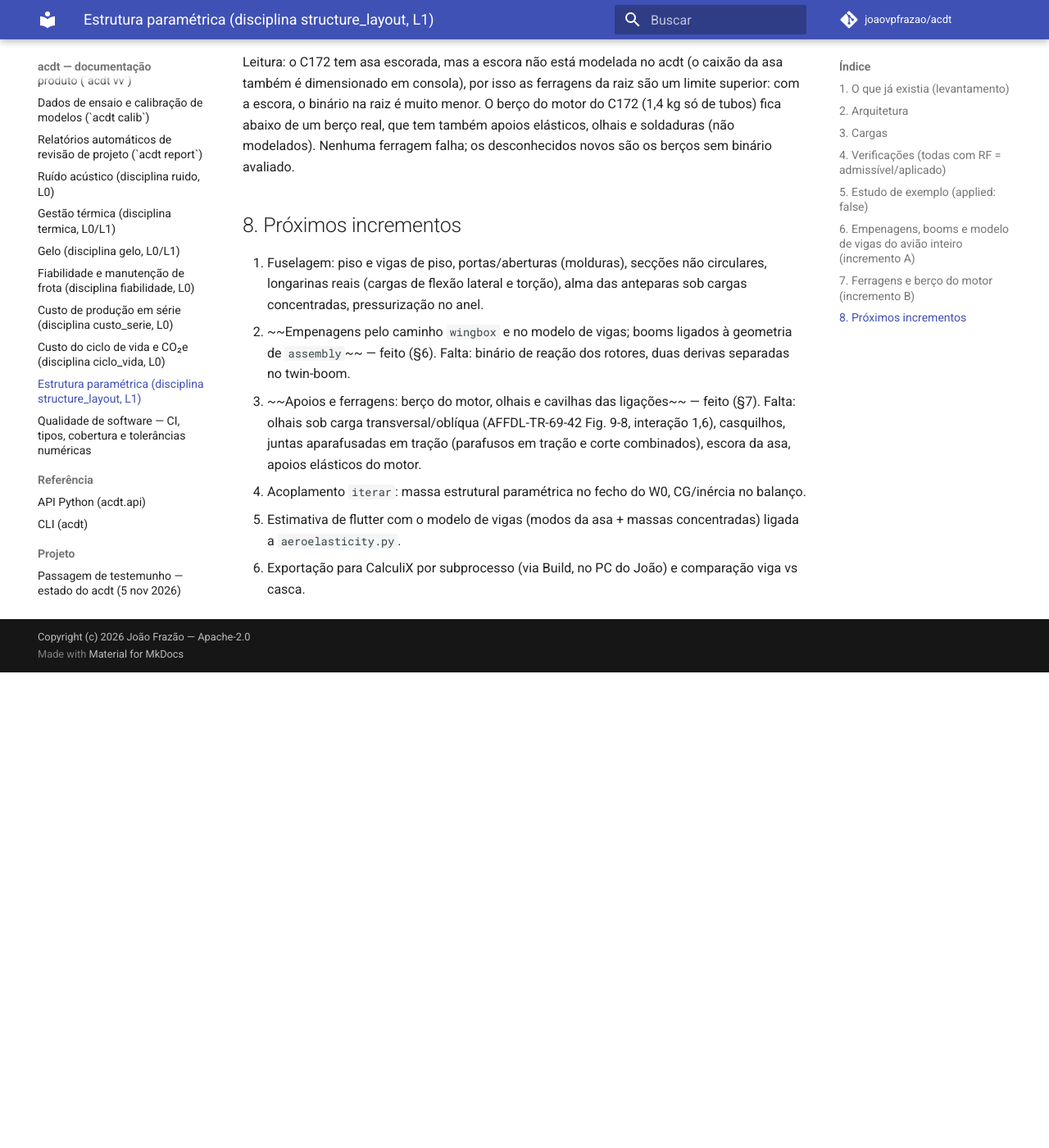
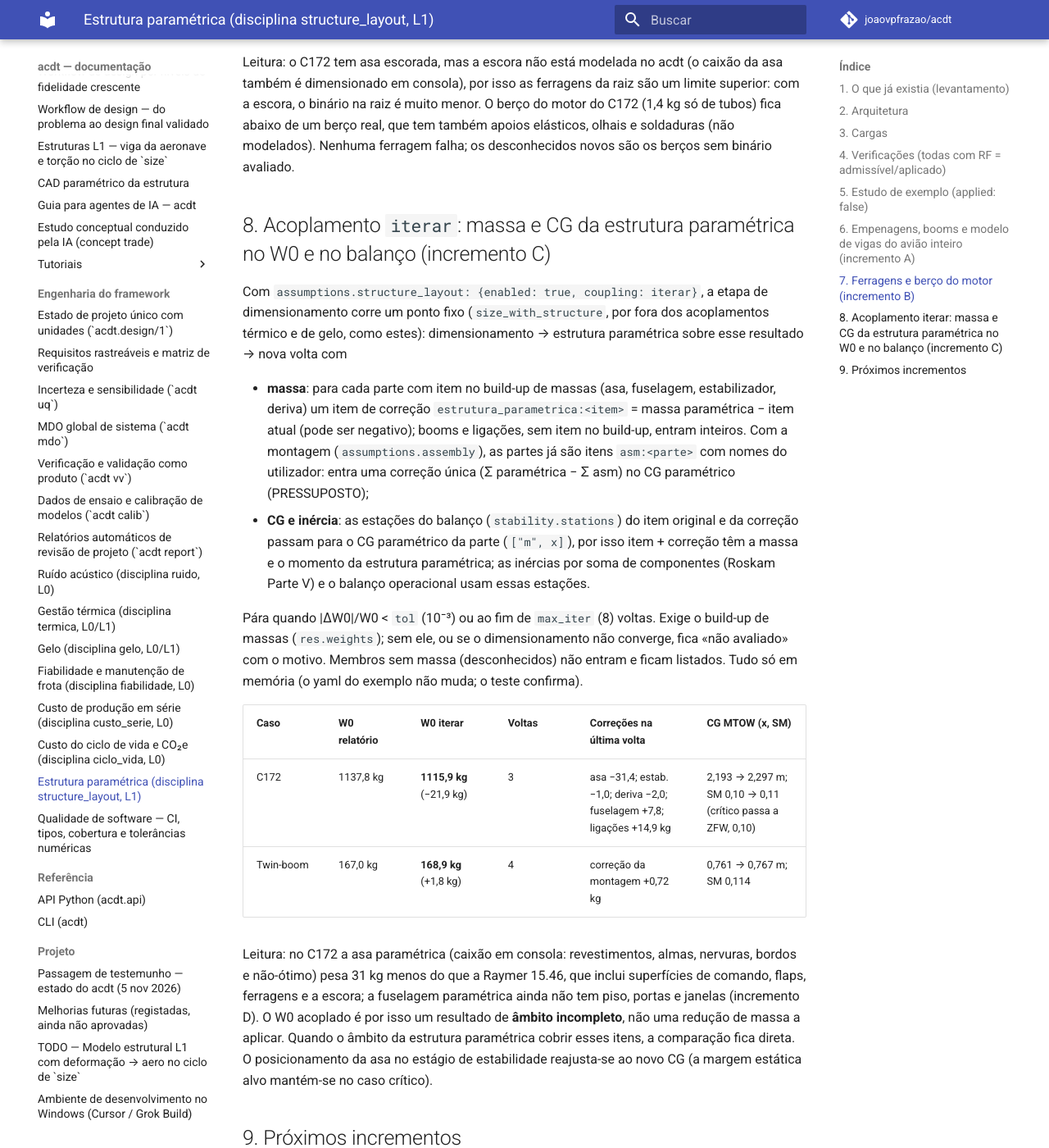
Before and after one commit to joaovpfrazao/acdt, an MkDocs documentation site: the page built from docs/ESTRUTURA_PARAMETRICA.md, in a window 1280 px wide and 1400 px high, scrolled down 8173 px. Shown: the whole window at 82% size. Built offline with MkDocs 1.6.1 and Material for MkDocs 9.7.7, drawn with Linux system fonts in a browser that asks for light colours; comment, search, counter and statistics services are not loaded; before the commit the page ends 8993 px from its top, so only the background shows below that; some of the changed text lies outside the part shown.

Commit message:
Estrutura paramétrica C: estudo e docs (§8, CAPABILITIES §55, HANDOFF)

```diff
--- a/docs/ESTRUTURA_PARAMETRICA.md
+++ b/docs/ESTRUTURA_PARAMETRICA.md
@@ -221,7 +221,37 @@ consola), por isso as ferragens da raiz são um limite superior: com a escora, o
 berço do motor do C172 (1,4 kg só de tubos) fica abaixo de um berço real, que tem também apoios elásticos, olhais e
 soldaduras (não modelados). Nenhuma ferragem falha; os desconhecidos novos são os berços sem binário avaliado.
 
-## 8. Próximos incrementos
+## 8. Acoplamento `iterar`: massa e CG da estrutura paramétrica no W0 e no balanço (incremento C)
+
+Com `assumptions.structure_layout: {enabled: true, coupling: iterar}`, a etapa de dimensionamento corre um ponto
+fixo (`size_with_structure`, por fora dos acoplamentos térmico e de gelo, como estes): dimensionamento →
+estrutura paramétrica sobre esse resultado → nova volta com
+
+* **massa**: para cada parte com item no build-up de massas (asa, fuselagem, estabilizador, deriva) um item de
+  correção `estrutura_parametrica:<item>` = massa paramétrica − item atual (pode ser negativo); booms e ligações, sem
+  item no build-up, entram inteiros. Com a montagem (`assumptions.assembly`), as partes já são itens `asm:<parte>` com
+  nomes do utilizador: entra uma correção única (Σ paramétrica − Σ asm) no CG paramétrico (PRESSUPOSTO);
+* **CG e inércia**: as estações do balanço (`stability.stations`) do item original e da correção passam para o CG
+  paramétrico da parte (`["m", x]`), por isso item + correção têm a massa e o momento da estrutura paramétrica; as
+  inércias por soma de componentes (Roskam Parte V) e o balanço operacional usam essas estações.
+
+Pára quando |ΔW0|/W0 < `tol` (10⁻³) ou ao fim de `max_iter` (8) voltas. Exige o build-up de massas (`res.weights`);
+sem ele, ou se o dimensionamento não converge, fica «não avaliado» com o motivo. Membros sem massa (desconhecidos)
+não entram e ficam listados. Tudo só em memória (o yaml do exemplo não muda; o teste confirma).
+
+| Caso | W0 relatório | W0 iterar | Voltas | Correções na última volta | CG MTOW (x, SM) |
+|---|---|---|---|---|---|
+| C172 | 1137,8 kg | **1115,9 kg** (−21,9 kg) | 3 | asa −31,4; estab. −1,0; deriva −2,0; fuselagem +7,8; ligações +14,9 kg | 2,193 → 2,297 m; SM 0,10 → 0,11 (crítico passa a ZFW, 0,10) |
+| Twin-boom | 167,0 kg | **168,9 kg** (+1,8 kg) | 4 | correção da montagem +0,72 kg | 0,761 → 0,767 m; SM 0,114 |
+
+Leitura: no C172 a asa paramétrica (caixão em consola: revestimentos, almas, nervuras, bordos e não-ótimo) pesa
+31 kg menos do que a Raymer 15.46, que inclui superfícies de comando, flaps, ferragens e a escora; a fuselagem
+paramétrica ainda não tem piso, portas e janelas (incremento D). O W0 acoplado é por isso um resultado de
+**âmbito incompleto**, não uma redução de massa a aplicar. Quando o âmbito da estrutura paramétrica cobrir esses
+itens, a comparação fica direta. O posicionamento da asa no estágio de estabilidade reajusta-se ao novo CG (a
+margem estática alvo mantém-se no caso crítico).
+
+## 9. Próximos incrementos
 
 1. Fuselagem: piso e vigas de piso, portas/aberturas (molduras), secções não circulares, longarinas reais
    (cargas de flexão lateral e torção), alma das anteparas sob cargas concentradas, pressurização no anel.
@@ -230,6 +260,7 @@ soldaduras (não modelados). Nenhuma ferragem falha; os desconhecidos novos são
 3. ~~Apoios e ferragens: berço do motor, olhais e cavilhas das ligações~~ — feito (§7). Falta: olhais sob carga
    transversal/oblíqua (AFFDL-TR-69-42 Fig. 9-8, interação 1,6), casquilhos, juntas aparafusadas em tração
    (parafusos em tração e corte combinados), escora da asa, apoios elásticos do motor.
-4. Acoplamento `iterar`: massa estrutural paramétrica no fecho do W0, CG/inércia no balanço.
+4. ~~Acoplamento `iterar`~~ — feito (§8). Falta: âmbito completo (superfícies de comando, piso, portas) antes de
+   ler o W0 acoplado como estimativa; estações por parte no modo montagem.
 5. Estimativa de flutter com o modelo de vigas (modos da asa + massas concentradas) ligada a `aeroelasticity.py`.
 6. Exportação para CalculiX por subprocesso (via Build, no PC do João) e comparação viga vs casca.
--- a/docs/HANDOFF.md
+++ b/docs/HANDOFF.md
@@ -2102,3 +2102,10 @@ Olhais, cavilhas e berço tubular do motor ([ESTRUTURA_PARAMETRICA.md](ESTRUTURA
 e o exemplo do manual é reproduzido num teste. Pendente: carga transversal/oblíqua nos olhais, casquilhos, escora
 da asa (as ferragens da raiz do C172 são um limite superior), tração do hélice no berço, n.º de cilindros nos
 exemplos (o estudo declara 4 só em memória).
+
+## Estrutura paramétrica — incremento C (24 nov 2026, ramo `estrutura-param-C`)
+
+Acoplamento `iterar` da estrutura paramétrica ([ESTRUTURA_PARAMETRICA.md](ESTRUTURA_PARAMETRICA.md) §8,
+CAPABILITIES §55): massa por itens de correção no build-up e CG pelas estações do balanço, ponto fixo no W0. C172
+1137,8 → 1115,9 kg (âmbito incompleto: a asa paramétrica não tem superfícies de comando/escora), twin-boom
+167,0 → 168,9 kg. Pendente: âmbito completo, estações por parte no modo montagem.
```
Also changed, not shown: CAPABILITIES.md (+13 -0 lines), 11 other files.
